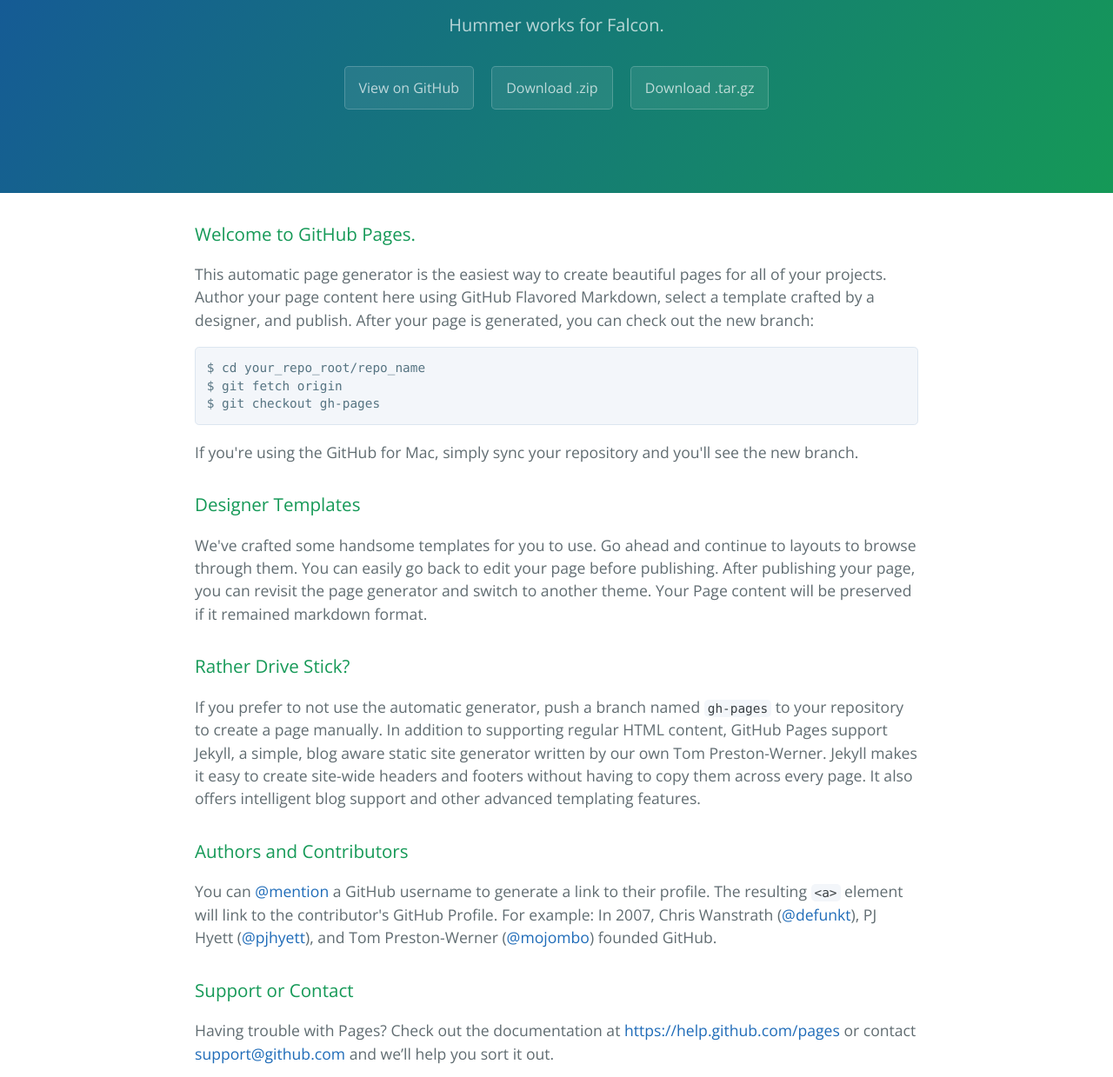
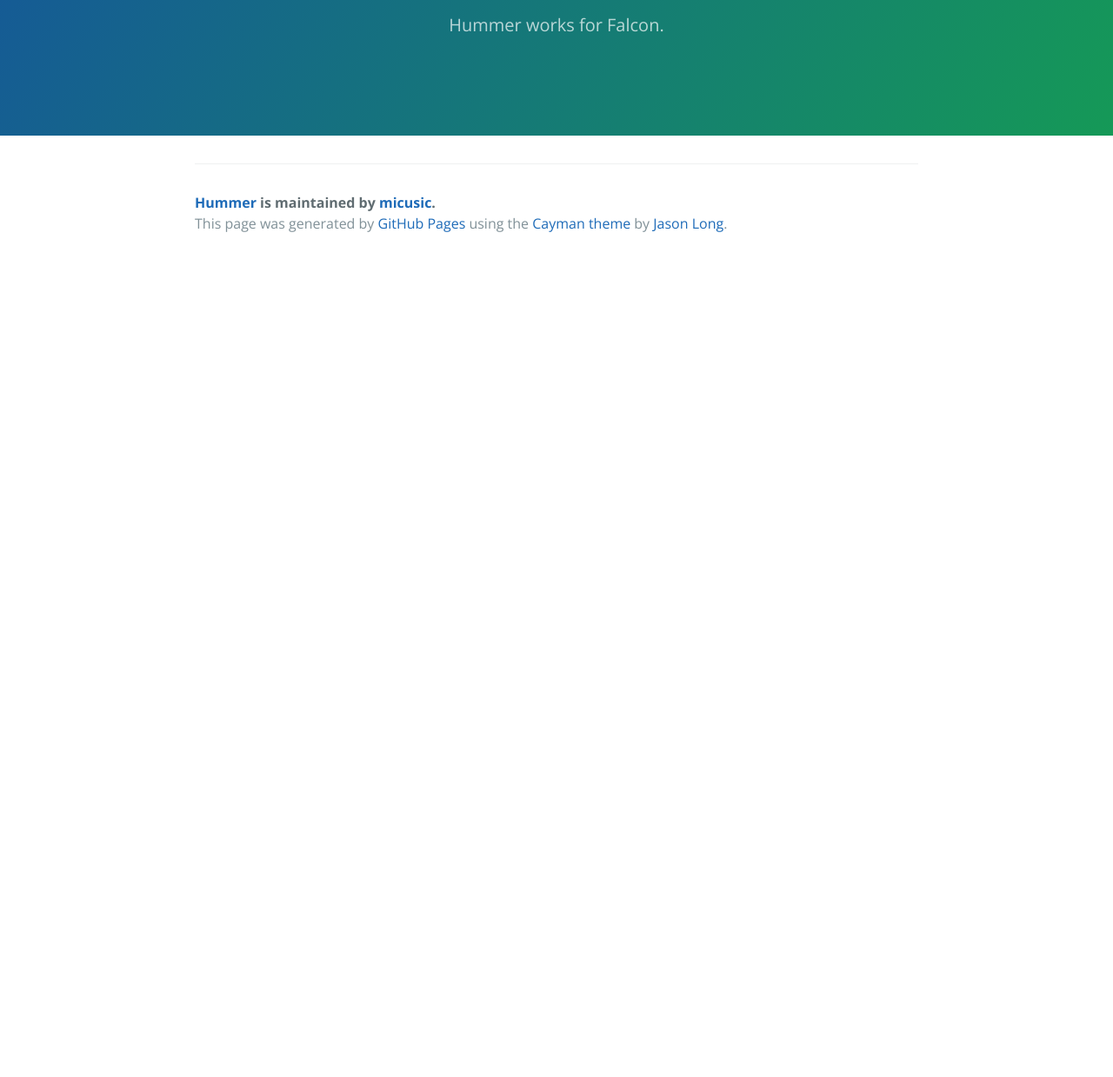
Before and after one commit to micusic/Hummer, a plain HTML site: page index.html in a window 1280 px wide. Shown: the part 161-1400 px from the top of the page at 87% size. After the commit the page ends 800 px from the top, so only its background shows below. Drawn offline with nearby package versions, Linux system fonts and the light colour scheme.

Commit message:
edit page.

```diff
--- a/index.html
+++ b/index.html
@@ -13,43 +13,10 @@
     <section class="page-header">
       <h1 class="project-name">Hummer</h1>
       <h2 class="project-tagline">Hummer works for Falcon.</h2>
-      <a href="https://github.com/micusic/Hummer" class="btn">View on GitHub</a>
-      <a href="https://github.com/micusic/Hummer/zipball/master" class="btn">Download .zip</a>
-      <a href="https://github.com/micusic/Hummer/tarball/master" class="btn">Download .tar.gz</a>
     </section>
 
     <section class="main-content">
-      <h3>
-<a id="welcome-to-github-pages" class="anchor" href="#welcome-to-github-pages" aria-hidden="true"><span class="octicon octicon-link"></span></a>Welcome to GitHub Pages.</h3>
 
-<p>This automatic page generator is the easiest way to create beautiful pages for all of your projects. Author your page content here using GitHub Flavored Markdown, select a template crafted by a designer, and publish. After your page is generated, you can check out the new branch:</p>
-
-<pre><code>$ cd your_repo_root/repo_name
-$ git fetch origin
-$ git checkout gh-pages
-</code></pre>
-
-<p>If you're using the GitHub for Mac, simply sync your repository and you'll see the new branch.</p>
-
-<h3>
-<a id="designer-templates" class="anchor" href="#designer-templates" aria-hidden="true"><span class="octicon octicon-link"></span></a>Designer Templates</h3>
-
-<p>We've crafted some handsome templates for you to use. Go ahead and continue to layouts to browse through them. You can easily go back to edit your page before publishing. After publishing your page, you can revisit the page generator and switch to another theme. Your Page content will be preserved if it remained markdown format.</p>
-
-<h3>
-<a id="rather-drive-stick" class="anchor" href="#rather-drive-stick" aria-hidden="true"><span class="octicon octicon-link"></span></a>Rather Drive Stick?</h3>
-
-<p>If you prefer to not use the automatic generator, push a branch named <code>gh-pages</code> to your repository to create a page manually. In addition to supporting regular HTML content, GitHub Pages support Jekyll, a simple, blog aware static site generator written by our own Tom Preston-Werner. Jekyll makes it easy to create site-wide headers and footers without having to copy them across every page. It also offers intelligent blog support and other advanced templating features.</p>
-
-<h3>
-<a id="authors-and-contributors" class="anchor" href="#authors-and-contributors" aria-hidden="true"><span class="octicon octicon-link"></span></a>Authors and Contributors</h3>
-
-<p>You can <a href="https://github.com/blog/821" class="user-mention">@mention</a> a GitHub username to generate a link to their profile. The resulting <code>&lt;a&gt;</code> element will link to the contributor's GitHub Profile. For example: In 2007, Chris Wanstrath (<a href="https://github.com/defunkt" class="user-mention">@defunkt</a>), PJ Hyett (<a href="https://github.com/pjhyett" class="user-mention">@pjhyett</a>), and Tom Preston-Werner (<a href="https://github.com/mojombo" class="user-mention">@mojombo</a>) founded GitHub.</p>
-
-<h3>
-<a id="support-or-contact" class="anchor" href="#support-or-contact" aria-hidden="true"><span class="octicon octicon-link"></span></a>Support or Contact</h3>
-
-<p>Having trouble with Pages? Check out the documentation at <a href="https://help.github.com/pages">https://help.github.com/pages</a> or contact <a href="mailto:support@github.com">support@github.com</a> and we’ll help you sort it out.</p>
 
       <footer class="site-footer">
         <span class="site-footer-owner"><a href="https://github.com/micusic/Hummer">Hummer</a> is maintained by <a href="https://github.com/micusic">micusic</a>.</span>
```
